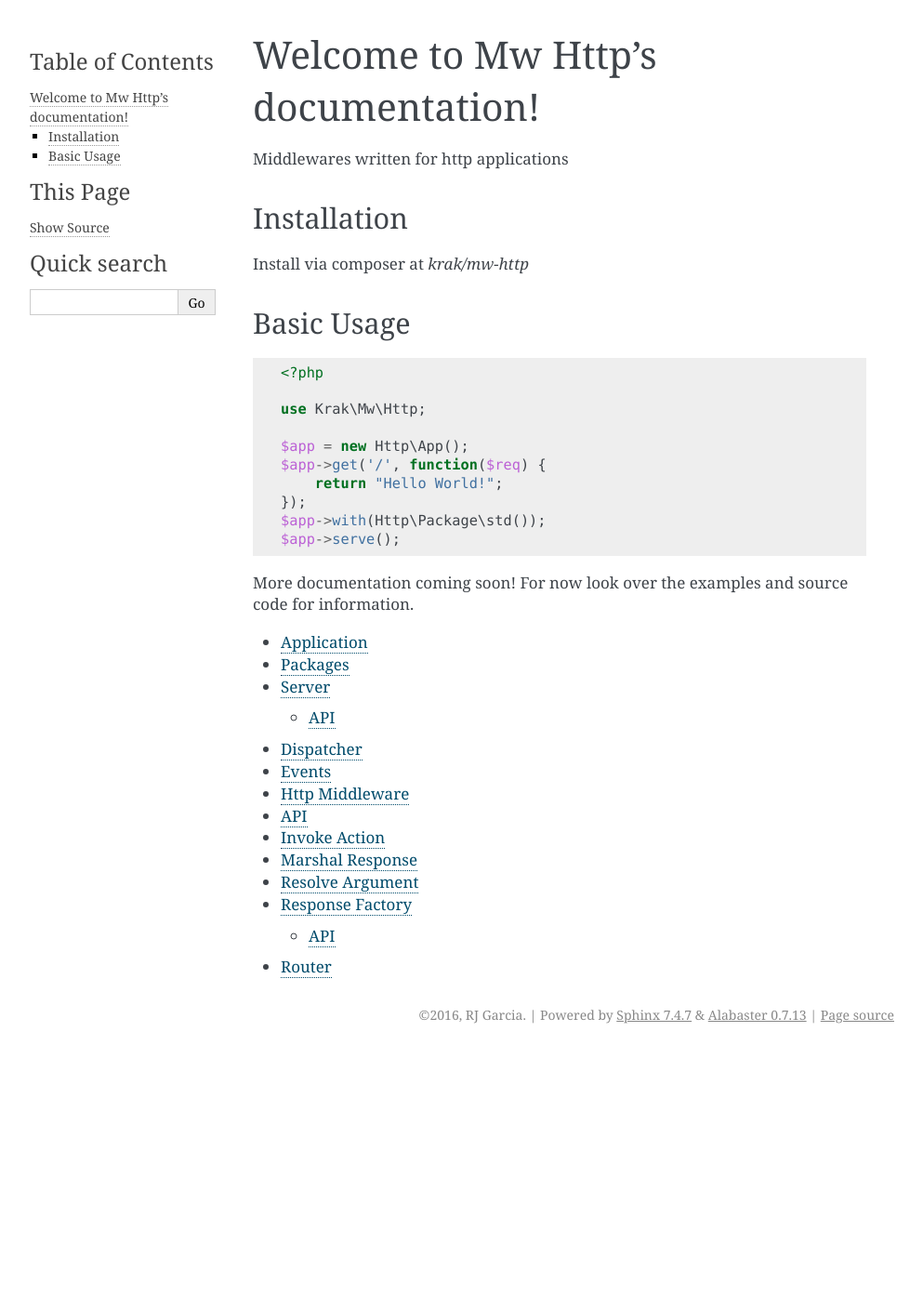
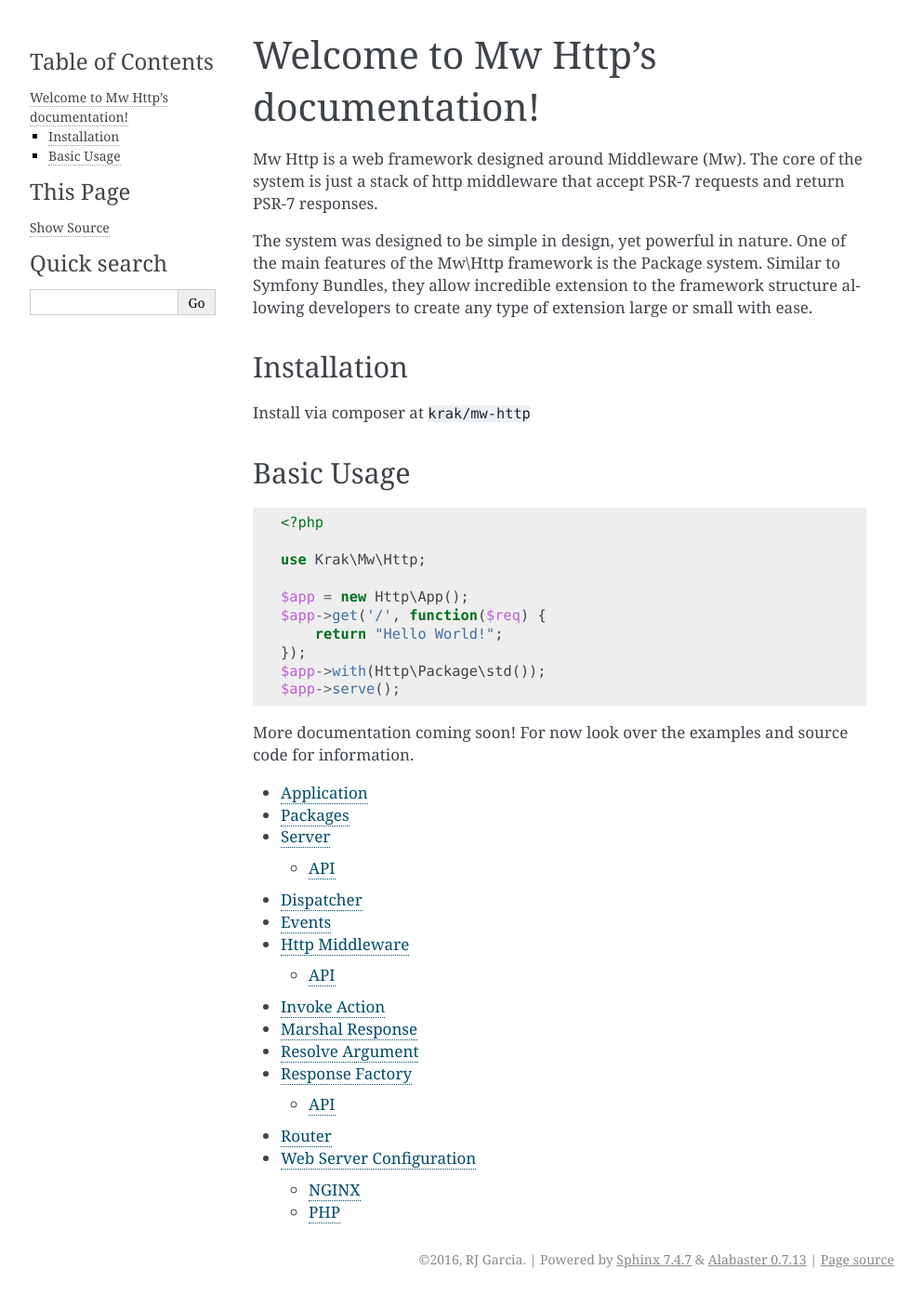
Before and after one commit to krakphp/http, a Sphinx documentation site: the page built from doc/index.rst, in a window 1280 px wide. Shown: the whole page at 93% size, without its empty margins (148-1141 px from the left). Built offline with Sphinx 7.4.7, drawn with Linux system fonts in a browser that asks for light colours; before the commit the page ends 1131 px from its top, so only the background shows below that.

Commit message:
Documentation updates and Std package update
- Added documentation for web servers and added
  further documentation for the framework
- Updated the StdServiceProvider to define the
  stacks as parameters instead of services because
  of how they are accessed

Signed-off-by: RJ Garcia <rj@bighead.net>

```diff
--- a/doc/app.rst
+++ b/doc/app.rst
@@ -16,7 +16,7 @@
 ``$app['event_emitter']``
     This needs to be a service defined as ``Evenement\EventEmitterInterface``
 ``$app['stacks.http']``
-    This needs to be a service defined as ``Krak\Mw\MwStack``
+    This needs to be a **parameter** defined as ``Krak\Mw\MwStack``
 ``$app['freezer']``
     This needs to be a service defined as ``Krak\Mw\Http\Freezer``
 ``$app['server']``
--- a/doc/http-middleware.rst
+++ b/doc/http-middleware.rst
@@ -4,6 +4,6 @@
 The Http library comes with several helpful middleware for building http applications with the Mw system.
 
 API
-===
+~~~
 
 TODO
--- a/doc/index.rst
+++ b/doc/index.rst
@@ -6,12 +6,14 @@
 Welcome to Mw Http's documentation!
 ===================================
 
-Middlewares written for http applications
+Mw Http is a web framework designed around Middleware (Mw). The core of the system is just a stack of http middleware that accept PSR-7 requests and return PSR-7 responses.
+
+The system was designed to be simple in design, yet powerful in nature. One of the main features of the Mw\\Http framework is the Package system. Similar to Symfony Bundles, they allow incredible extension to the framework structure allowing developers to create any type of extension large or small with ease.
 
 Installation
 ~~~~~~~~~~~~
 
-Install via composer at `krak/mw-http`
+Install via composer at ``krak/mw-http``
 
 Basic Usage
 ~~~~~~~~~~~
@@ -45,3 +47,4 @@
    resolve-argument
    response-factory
    router
+   web-server-integration
```
Also changed, not shown: doc/web-server-integration.rst (added, +62 -0 lines), 1 other file.
